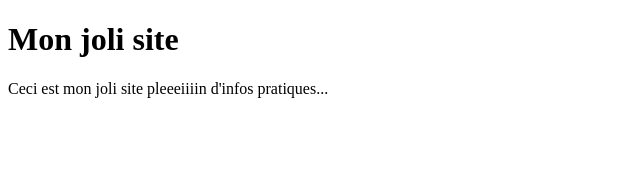
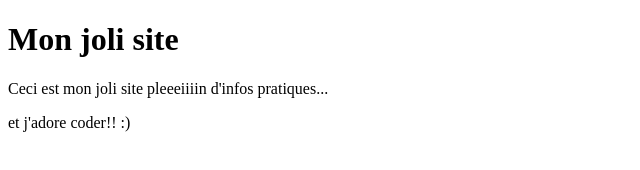
Before and after one commit to jcrangon/projet1, a plain HTML site: page index.html in a window 1280 px wide. Shown: the whole page, without its empty margins (0-640 px from the left). Drawn offline with Linux system fonts and the light colour scheme.

Commit message:
page d'accueil terminée

```diff
--- a/index.html
+++ b/index.html
@@ -10,6 +10,7 @@
   <h1>Mon joli site</h1>
 
   <p>Ceci est mon joli site pleeeiiiin d'infos pratiques...</p>
+  <p>et j'adore coder!! :)</p>
 
   <script src="./assets/js/app.js"></script>
 </body>
```
